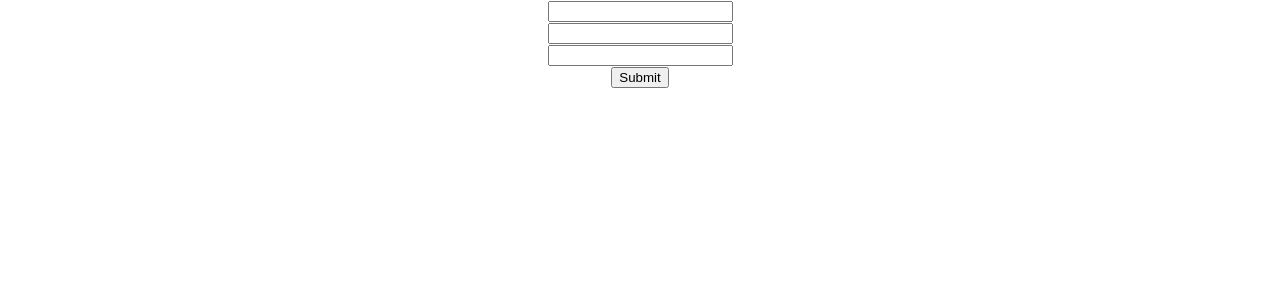
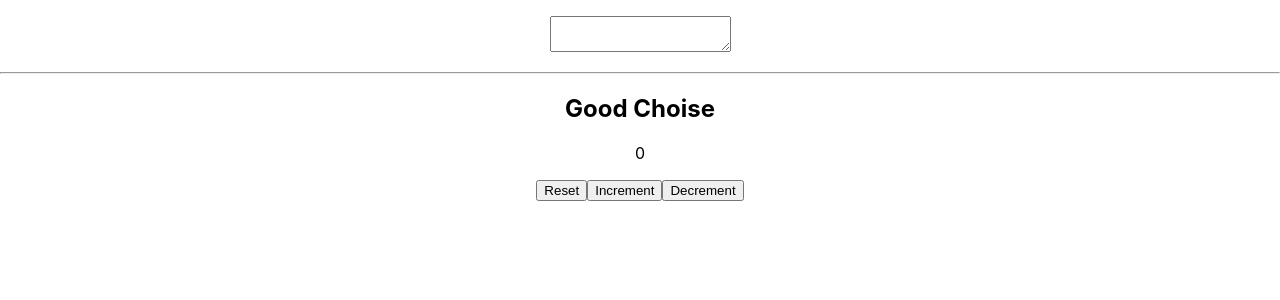
Before and after one commit to mehedimahid/React-Blog, a React (Create React App) app in the folder my-app/: page / in a window 1280 px wide. Shown: the top 300 px of the page. Built offline with nearby package versions, Linux system fonts and the light colour scheme.

Commit message:
Hooks Part2

```diff
--- a/my-app/src/App.js
+++ b/my-app/src/App.js
@@ -1,11 +1,11 @@
 import "./App.css";
-
-import HttpPostRequest from "./component/HttpPostRequest";
-
+import HookCounter from "./component/HOOKS/HookCounter";
+import UseStateTodos from "./component/HOOKS/UseStateTodos";
 function App() {
   return (
     <div className="App">
-      <HttpPostRequest />
+      <UseStateTodos />
+      <HookCounter />
     </div>
   );
 }
--- /dev/null
+++ b/my-app/src/component/HOOKS/HookCounter.js
@@ -0,0 +1,21 @@
+import React, { useState } from "react";
+
+function HookCounter() {
+  const initialCount = 0;
+  const [count, setCount] = useState(initialCount);
+
+  return (
+    <div>
+      <p>{count}</p>
+      <button onClick={() => setCount(initialCount)}>Reset</button>
+      <button onClick={() => setCount((prevCount) => prevCount + 1)}>
+        Increment
+      </button>
+      <button onClick={() => setCount((prevCount) => prevCount - 1)}>
+        Decrement
+      </button>
+    </div>
+  );
+}
+
+export default HookCounter;
--- /dev/null
+++ b/my-app/src/component/HOOKS/UseStateTodos.js
@@ -0,0 +1,28 @@
+import { useState } from "react";
+
+function UseStateTodos() {
+  const [todo, setTodos] = useState("");
+  const [warning, setWarning] = useState(null);
+
+  const changeHandler = (e) => {
+    const inputValue = e.target.value;
+    const updateWarning = inputValue.includes(".js")
+      ? "You need JavaScrift skill to complete the task. Do you have it?"
+      : null;
+    setTodos(inputValue);
+    setWarning(updateWarning);
+  };
+
+  return (
+    <div>
+      <p>{todo}</p>
+      <p>
+        <textarea name="todo" value={todo} onChange={changeHandler} />
+      </p>
+      <hr />
+      <h2>{warning || "Good Choise"}</h2>
+    </div>
+  );
+}
+
+export default UseStateTodos;
--- a/my-app/src/component/HttpPostRequest.js
+++ /dev/null
@@ -1,67 +0,0 @@
-import React, { Component } from "react";
-import axios from "axios";
-
-class HttpPostRequest extends Component {
-  constructor(props) {
-    super(props);
-
-    this.state = {
-      userId: "",
-      title: "",
-      body: "",
-    };
-  }
-  changeHandler = (e) => {
-    this.setState({ [e.target.name]: e.target.value });
-  };
-
-  submitHandlar = (e) => {
-    e.preventDefault();
-    console.log(this.state);
-    axios
-      .post("https://jsonplaceholder.typicode.com/posts", this.state)
-      .then((response) => {
-        console.log(response);
-      })
-      .catch((err) => {
-        console.log(err);
-      });
-  };
-
-  render() {
-    const { userId, title, body } = this.state;
-    return (
-      <div>
-        <form onSubmit={this.submitHandlar}>
-          <div>
-            <input
-              type="text"
-              name="userId"
-              value={userId}
-              onChange={this.changeHandler}
-            />
-          </div>
-          <div>
-            <input
-              type="text"
-              name="title"
-              value={title}
-              onChange={this.changeHandler}
-            />
-          </div>
-          <div>
-            <input
-              type="text"
-              name="body"
-              value={body}
-              onChange={this.changeHandler}
-            />
-          </div>
-          <button type="submit">Submit</button>
-        </form>
-      </div>
-    );
-  }
-}
-
-export default HttpPostRequest;
```
Also changed, not shown: my-app/src/component/HttpGetRequest.js (deleted, +0 -38 lines).
